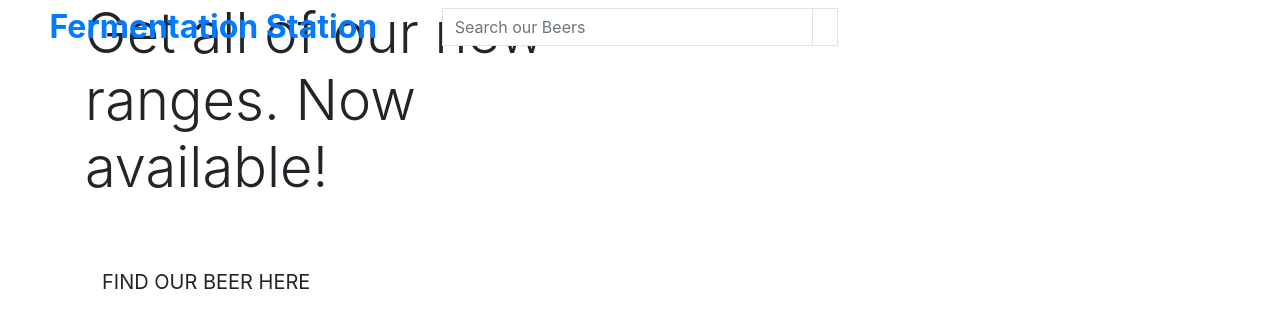
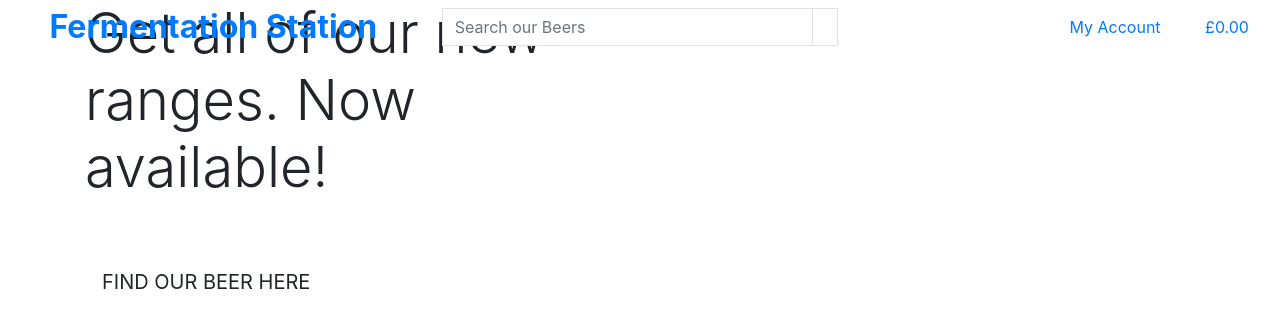
Before and after one commit to Ted-Williams/fermentation-station-app, a Django app: page / in a window 1280 px wide. Shown: the top 328 px of the page. Run offline with Django 3.2, Linux system fonts and the light colour scheme; some libraries are stand-ins or nearby versions.

Commit message:
added login and register to base template

```diff
--- a/templates/base.html
+++ b/templates/base.html
@@ -53,16 +53,46 @@
             </div>
           </form>
         </div>
-        <div class="col-12 col-lg-4 my-auto py-1 py-lg-0 text-center text-leg-left">
-          <ul class="list-unstyled list-inline text-center text-lg-right my-0">
-            <li class="list- inline-item dropdown"></li>
-            <li class="list-inline-item"></li>
-
+        <div class="col-12 col-lg-4 my-auto py-1 py-lg-0">
+          <ul class="list-inline list-unstyled text-center text-lg-right my-0">
+              <li class="list-inline-item dropdown">
+                  <a class="text-black nav-link" href="#" id="user-options" data-toggle="dropdown" aria-haspopup="true" aria-expanded="false">
+                      <div class="text-center">
+                          <div><i class="fas fa-user fa-lg"></i></div>
+                          <p class="my-0">My Account</p>
+                      </div>
+                  </a>
+                  <div class="dropdown-menu border-0" aria-labelledby="user-options">
+                      {% if request.user.is_authenticated %}
+                          {% if request.user.is_superuser %}
+                              <a href="" class="dropdown-item">Manage My Beers</a>
+                          {% endif %}
+                          <a href="" class="dropdown-item">My Profile</a>
+                          <a href="{% url 'account_logout' %}" class="dropdown-item">Logout</a>
+                      {% else %}
+                          <a href="{% url 'account_signup' %}" class="dropdown-item">Register</a>
+                          <a href="{% url 'account_login' %}" class="dropdown-item">Login</a>
+                      {% endif %}
+                  </div>
+              </li>
+              <li class="list-inline-item">
+                  <a class="{% if grand_total %}text-info font-weight-bold{% else %}text-black{% endif %} nav-link" href="">
+                      <div class="text-center">
+                          <div><i class="fas fa-shopping-bag fa-lg"></i></div>
+                          <p class="my-0">
+                              {% if grand_total %}
+                                  £{{ grand_total|floatformat:2 }}
+                              {% else %}
+                                  £0.00
+                              {% endif %}
+                          </p>
+                      </div>
+                  </a>
+              </li>
           </ul>
-        </div>
       </div>
-
-    </header>
+  </div>
+</header>
 
     {% if messages %}
         <div class="message-container"></div>
```
